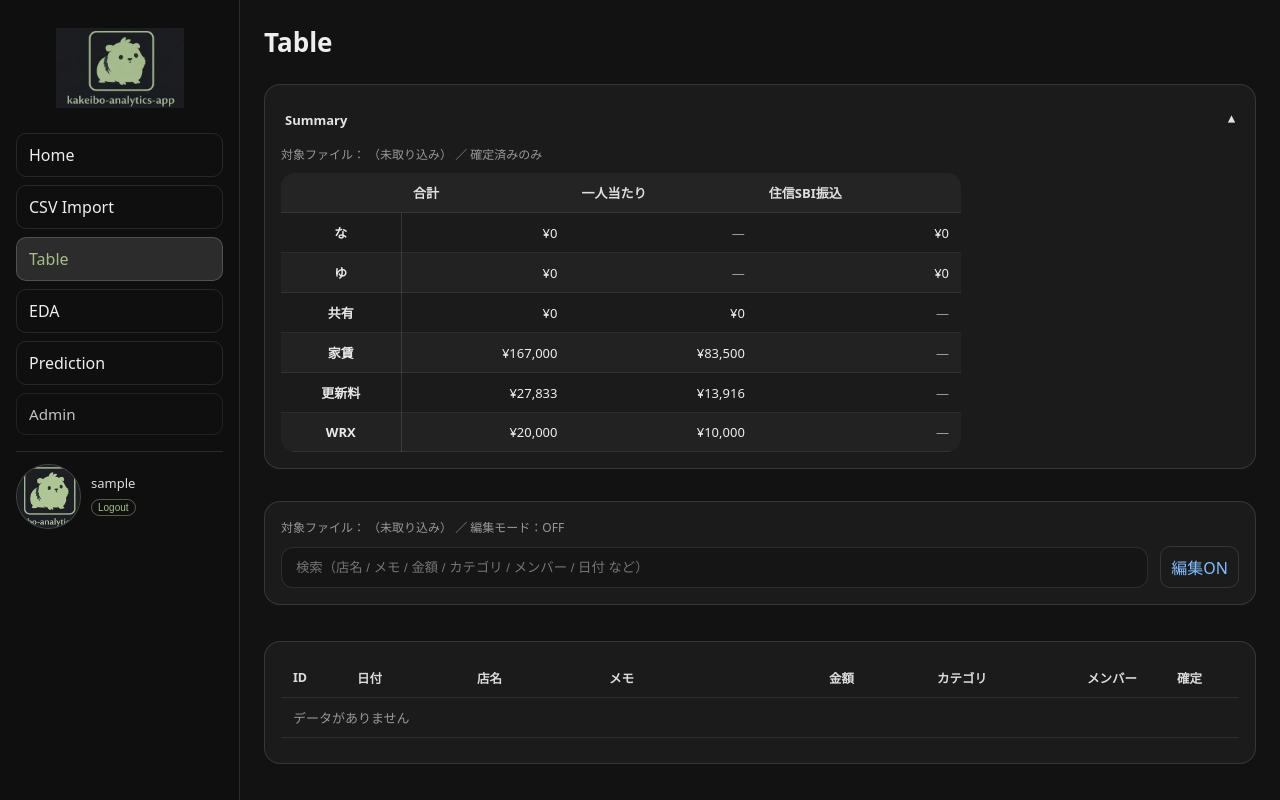
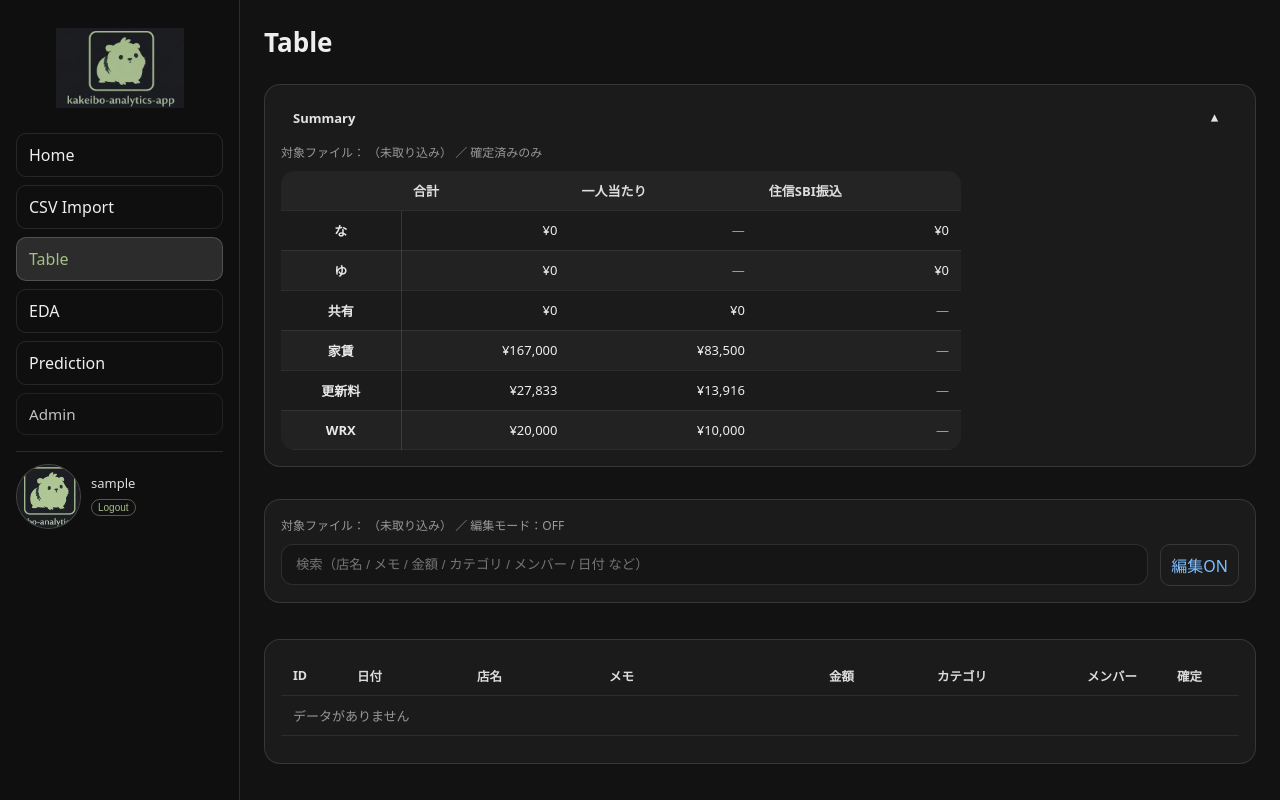
Before and after one commit to yoshimu-urami-nats/kakeibo-analytics-app, a Django app: page /transactions/ in a window 1280 px wide. Run offline with Django 5.2, Linux system fonts and the light colour scheme; the visitor is signed in with stand-in values (Sample User, id 1); data that the repository does not hold is empty.

Commit message:
サマリ文字位置固定

```diff
--- a/static/app_min.css
+++ b/static/app_min.css
@@ -618,9 +618,10 @@ h1{ margin: 0 0 12px; font-size: 26px; }
   margin: 0 0 8px 0; /* 12px→8px とか */
 }
 
+/* summary は常に同じ padding に固定（ここがガタつき防止） */
 .summary-shell .acc > summary{
-  /* 見出しの行はカードの中で少しだけ余白を整える */
-  padding: 10px 4px;
+  padding: 10px 12px;     /* 好きな値でOK。とにかく開閉で変えない */
+  line-height: 1.2;       /* 行の高さも固定すると安定する */
 }
 
 /* 中身だけコンパクト幅にする */
@@ -701,6 +702,9 @@ h1{ margin: 0 0 12px; font-size: 26px; }
   opacity: .75;
   transform: translateY(1px);
   transition: transform .15s ease, opacity .15s ease;
+  width: 1.2em;           /* ▼の占有幅を固定（地味に効く） */
+  text-align: right;
+  line-height: 1;         /* ▼の高さブレ防止 */
 }
 
 .acc[open] > summary.acc-title::after{
@@ -710,8 +714,7 @@ h1{ margin: 0 0 12px; font-size: 26px; }
 
 /* ★閉じた時はもっと薄く（必要なら） */
 .acc:not([open]) > summary{
-  padding: 1px 1px;   /* ← 6px→5px */
-  opacity: .92;       /* ← 少しだけ軽く */
+  opacity: .85;
 }
 
 .acc:not([open]) > summary:hover {
```
